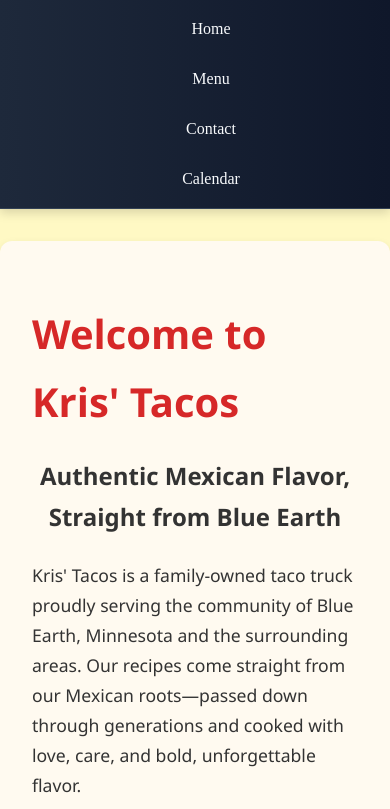
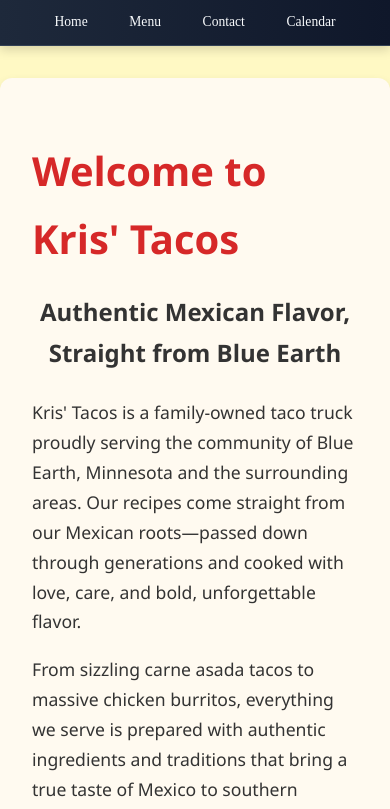
Before and after one commit to NikLopezGoes/TacoWebsite, a React (Vite) app in the folder frontend/: page / in a window 390 px wide. Shown: the top 809 px of the page. Built offline with nearby package versions, Linux system fonts and the light colour scheme; no server answers.

Commit message:
trying to fix navbar on mobile

```diff
--- a/frontend/src/css/navBar.css
+++ b/frontend/src/css/navBar.css
@@ -1,3 +1,4 @@
+/* Navbar Styles */
 .navBar {
   background: linear-gradient(to right, #1e293b, #0f172a); /* slate gradient */
   display: flex;
@@ -5,16 +6,16 @@
   align-items: center;
   gap: 2rem;
   padding: 1rem 2rem;
-  box-shadow: 0 0.25rem 0.625rem rgba(0, 0, 0, 0.15); /* 4px 10px -> rem units */
+  box-shadow: 0 0.25rem 0.625rem rgba(0, 0, 0, 0.15); /* shadow */
   border-bottom: 1px solid #334155;
   position: sticky;
   top: 0;
   z-index: 1000;
-  flex-wrap: wrap; /* Allows wrapping on small screens */
+  transition: transform 0.3s ease; /* for scroll hide */
 }
 
 .navBar a {
-  color: #f8fafc;
+  color: #f8fafc; /* slate-50 */
   text-decoration: none;
   font-size: 1.1rem;
   font-weight: 500;
@@ -25,28 +26,26 @@
 }
 
 .navBar a:hover {
-  background-color: rgba(51, 65, 85, 0.9);
-  color: #e2e8f0;
+  background-color: rgba(51, 65, 85, 0.9); /* slate-700 */
+  color: #e2e8f0; /* slate-200 */
   box-shadow: 0 0.125rem 0.5rem rgba(0, 0, 0, 0.25);
 }
 
 .navBar a.active {
-  background-color: #2563eb;
+  background-color: #2563eb; /* blue-600 */
   color: #ffffff;
   box-shadow: 0 0.125rem 0.625rem rgba(37, 99, 235, 0.6);
 }
+
+/* Responsive Adjustments for Mobile */
 @media (max-width: 640px) {
   .navBar {
-    flex-direction: column;
-    align-items: stretch;
-    padding: 0.75rem 1rem;
+    padding: 0.5rem 1rem;
     gap: 1rem;
   }
 
   .navBar a {
-    font-size: 1rem;
-    padding: 0.5rem 1rem;
-    width: 100%;
-    text-align: center;
+    font-size: 0.85rem;
+    padding: 0.4rem 0.8rem;
   }
 }
```
